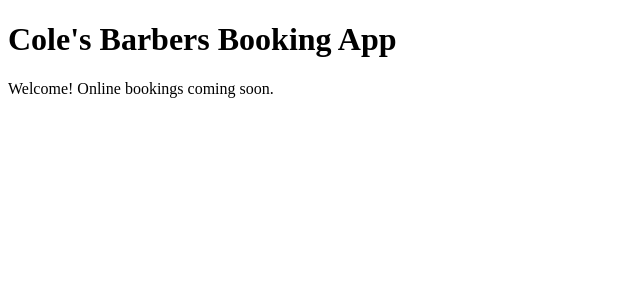
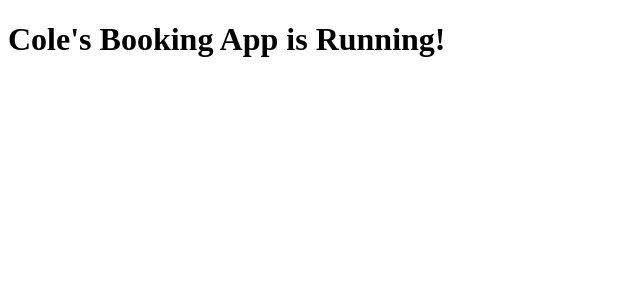
Before and after one commit to colesbarbers/Cole-s-booking-app, a Next.js app: page / in a window 1280 px wide. Shown: the top 300 px of the page, without its empty margins (0-640 px from the left). Built offline with nearby package versions, Linux system fonts and the light colour scheme.

Commit message:
Add files via upload

```diff
--- a/pages/index.js
+++ b/pages/index.js
@@ -1,8 +1,4 @@
+
 export default function Home() {
-  return (
-    <div>
-      <h1>Cole's Barbers Booking App</h1>
-      <p>Welcome! Online bookings coming soon.</p>
-    </div>
-  );
+  return <h1>Cole's Booking App is Running!</h1>
 }
```
Also changed, not shown: package.json (+5 -6 lines).
